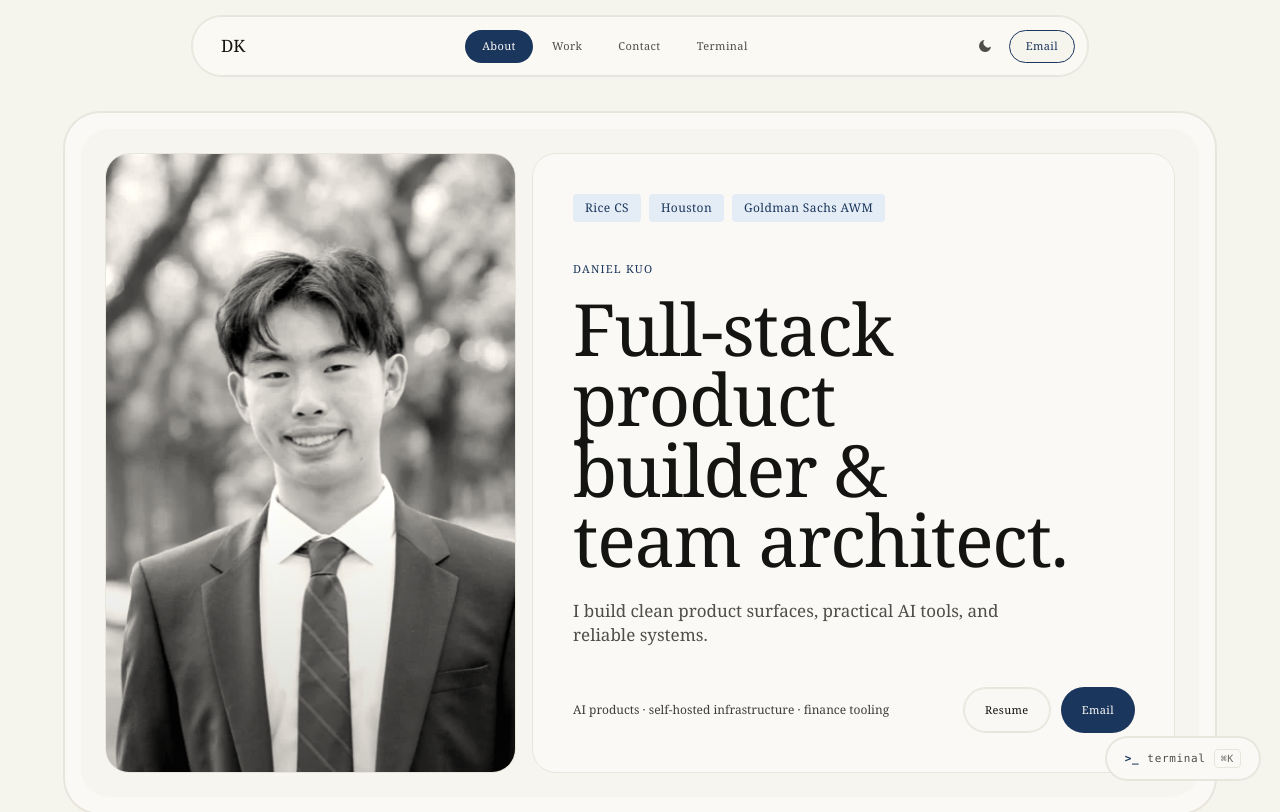
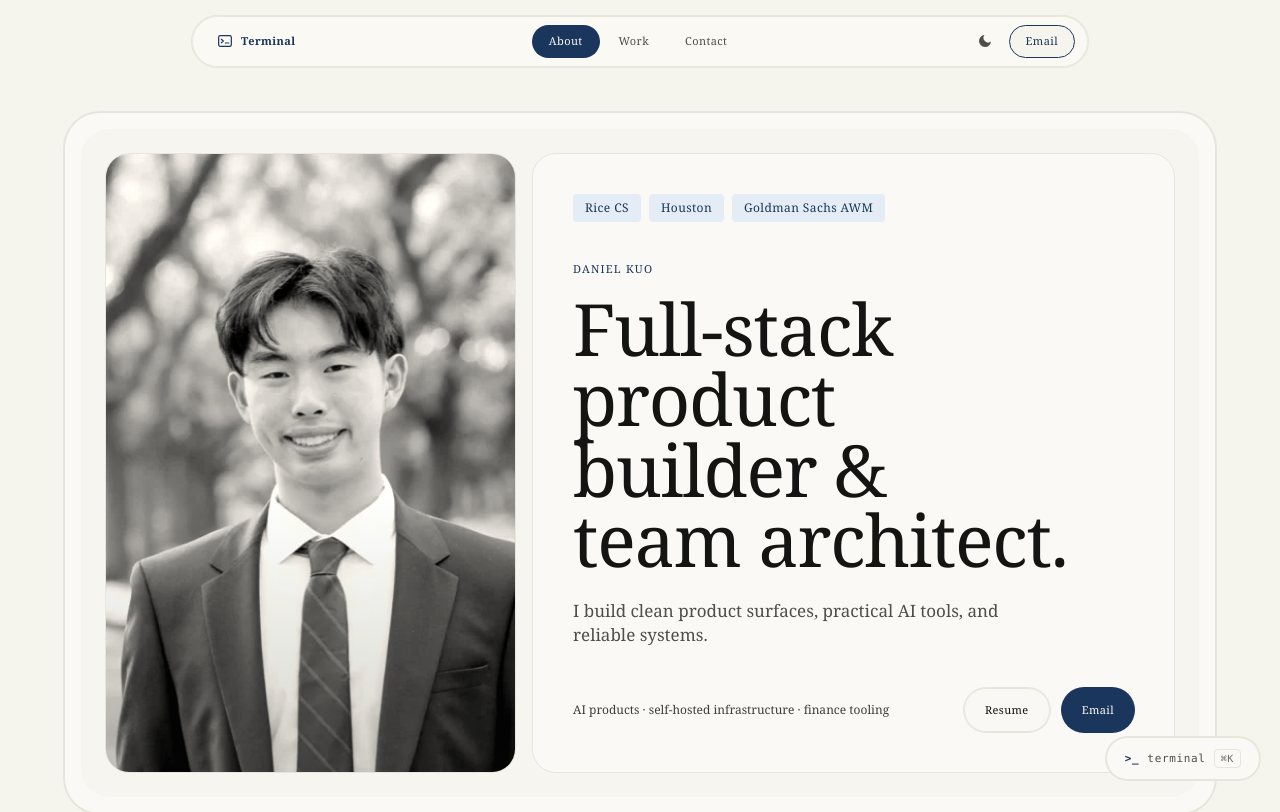
Before and after one commit to danielhkuo/danielhkuo.github.io, a Next.js app: page / in a window 1280 px wide. Shown: the top 812 px of the page. Built offline with nearby package versions, Linux system fonts and the light colour scheme.

Commit message:
implemented better top header and click outside to close terminal

```diff
--- a/src/components/HoverMenu.tsx
+++ b/src/components/HoverMenu.tsx
@@ -27,6 +27,16 @@ function SunIcon() {
       <g stroke="currentColor" strokeWidth="1.6" strokeLinecap="round">
         <path d="M12 2v2M12 20v2M2 12h2M20 12h2M4.9 4.9l1.4 1.4M17.7 17.7l1.4 1.4M19.1 4.9l-1.4 1.4M6.3 17.7l-1.4 1.4" />
       </g>
+    </svg>
+  );
+}
+
+function TerminalIcon() {
+  return (
+    <svg width="16" height="16" viewBox="0 0 24 24" fill="none" aria-hidden>
+      <rect x="2.5" y="4" width="19" height="16" rx="2.5" stroke="currentColor" strokeWidth="1.8" />
+      <path d="M6.5 9.5l3 2.5-3 2.5" stroke="currentColor" strokeWidth="1.8" strokeLinecap="round" strokeLinejoin="round" />
+      <path d="M12.5 15h5" stroke="currentColor" strokeWidth="1.8" strokeLinecap="round" />
     </svg>
   );
 }
@@ -62,13 +72,16 @@ export default function HoverMenu() {
   return (
     <div className="fixed inset-x-0 top-4 z-50 px-4">
       <div className="capsule-shell mx-auto flex max-w-4xl items-center justify-between gap-3 px-3 py-2">
-        <a
-          href="#"
-          className="rounded-full px-4 py-2 font-display text-lg font-medium text-text-primary hover:bg-bg"
-          aria-label="Back to top"
+        <button
+          type="button"
+          onClick={openTerminal}
+          data-terminal-trigger=""
+          aria-haspopup="dialog"
+          className="inline-flex items-center gap-2 rounded-full px-3 py-2 font-caps text-xs font-bold tracking-[var(--tracking-label)] text-accent hover:bg-[var(--tag-bg-soft)]"
         >
-          DK
-        </a>
+          <TerminalIcon />
+          Terminal
+        </button>
         <nav className="hidden items-center gap-1 sm:flex" aria-label="Primary navigation">
           {links.map((link) => (
             <a
@@ -83,13 +96,6 @@ export default function HoverMenu() {
               {link.label}
             </a>
           ))}
-          <button
-            type="button"
-            onClick={openTerminal}
-            className="rounded-full px-4 py-2 font-caps text-xs tracking-[var(--tracking-label)] text-text-muted hover:bg-bg hover:text-text-primary"
-          >
-            Terminal
-          </button>
         </nav>
         <div className="flex items-center gap-2">
           <button
--- a/src/components/terminal/ShellHint.tsx
+++ b/src/components/terminal/ShellHint.tsx
@@ -9,6 +9,7 @@ export default function ShellHint() {
   return (
     <button
       type="button"
+      data-terminal-trigger=""
       onClick={(e) =>
         window.dispatchEvent(
           new CustomEvent("terminal:open", {
--- a/src/components/terminal/Terminal.tsx
+++ b/src/components/terminal/Terminal.tsx
@@ -143,6 +143,22 @@ export default function Terminal({
     };
   }, [open]);
 
+  // close when clicking anywhere outside the window (but not on the buttons that
+  // open it, so a click on a trigger doesn't close-then-reopen). Attached only
+  // while open; the opening click has already finished before this runs.
+  useEffect(() => {
+    if (!open) return;
+    const onPointerDown = (e: MouseEvent) => {
+      const target = e.target as Element | null;
+      if (!target) return;
+      if (winRef.current?.contains(target)) return;
+      if (target.closest("[data-terminal-trigger]")) return;
+      onClose();
+    };
+    document.addEventListener("mousedown", onPointerDown);
+    return () => document.removeEventListener("mousedown", onPointerDown);
+  }, [open, onClose]);
+
   // focus the input whenever the terminal opens
   useEffect(() => {
     if (open) inputRef.current?.focus();
@@ -232,11 +248,6 @@ export default function Terminal({
     if (e.key === "Enter") {
       e.preventDefault();
       submit();
-      return;
-    }
-    if (e.key === "Escape") {
-      e.preventDefault();
-      onClose();
       return;
     }
     if (e.key === "ArrowUp") {
--- a/src/components/terminal/TerminalLauncher.tsx
+++ b/src/components/terminal/TerminalLauncher.tsx
@@ -48,6 +48,13 @@ export default function TerminalLauncher({
   // Global shortcuts + external open requests.
   useEffect(() => {
     const onKey = (e: KeyboardEvent) => {
+      // Esc closes the terminal from anywhere while it's open, regardless of
+      // which element currently has focus.
+      if (e.key === "Escape" && openRef.current) {
+        e.preventDefault();
+        closeTerminal();
+        return;
+      }
       const target = e.target as HTMLElement | null;
       const tag = target?.tagName ?? "";
       const typing =
@@ -73,7 +80,7 @@ export default function TerminalLauncher({
       window.removeEventListener("keydown", onKey);
       window.removeEventListener("terminal:open", onOpenRequest as EventListener);
     };
-  }, [toggle, openTerminal]);
+  }, [toggle, openTerminal, closeTerminal]);
 
   const api: TerminalApi = useMemo(
     () => ({
@@ -99,6 +106,7 @@ export default function TerminalLauncher({
         ref={launchBtnRef}
         type="button"
         className="term-launch"
+        data-terminal-trigger=""
         aria-haspopup="dialog"
         aria-expanded={open}
         title="Open terminal (⌘K)"
```
